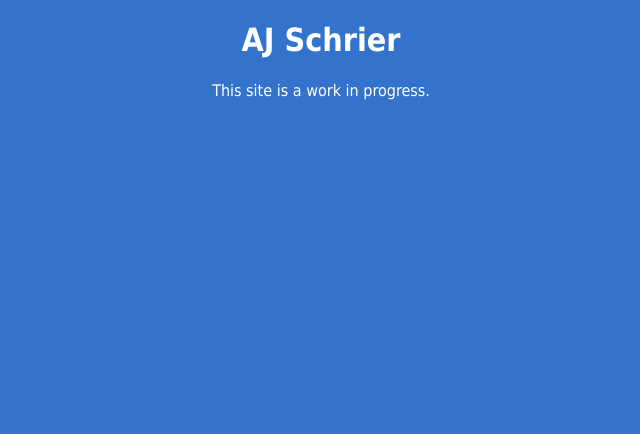
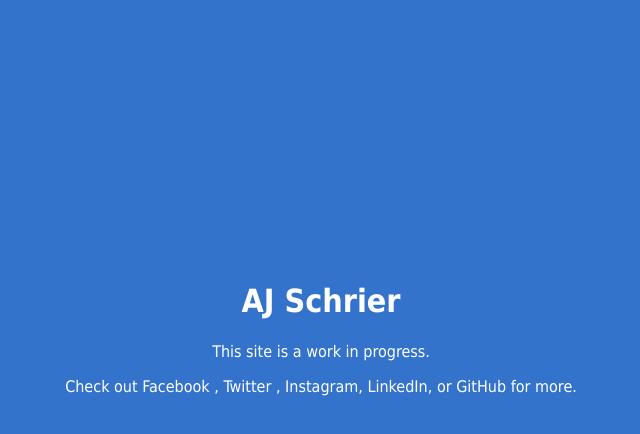
Before and after one commit to ajschrier/ajschrier.github.io, a plain HTML site: page index.html in a window 1280 px wide. Shown: the whole page, without its empty margins (319-959 px from the left). Drawn offline with Linux system fonts and the light colour scheme.

Commit message:
Added social links

```diff
--- a/index.html
+++ b/index.html
@@ -5,7 +5,10 @@
     <title>AJ Schrier</title>
 </head>
 <body>
-<h1>AJ Schrier</h1>
+
+<div><h1>AJ Schrier</h1>
 <p>This site is a work in progress.</p>
+<P>Check out <a href="facebook.com/ajschrier">Facebook</a> , <a href="twitter.com/ajschrier">Twitter</a> , <a href="instagram.com/ajschrier"> Instagram</a>, <a href="">LinkedIn</a>, or <a href="github.com/ajschrier">GitHub</a> for more.</P></div>
+
 </body>
 </html>
```
